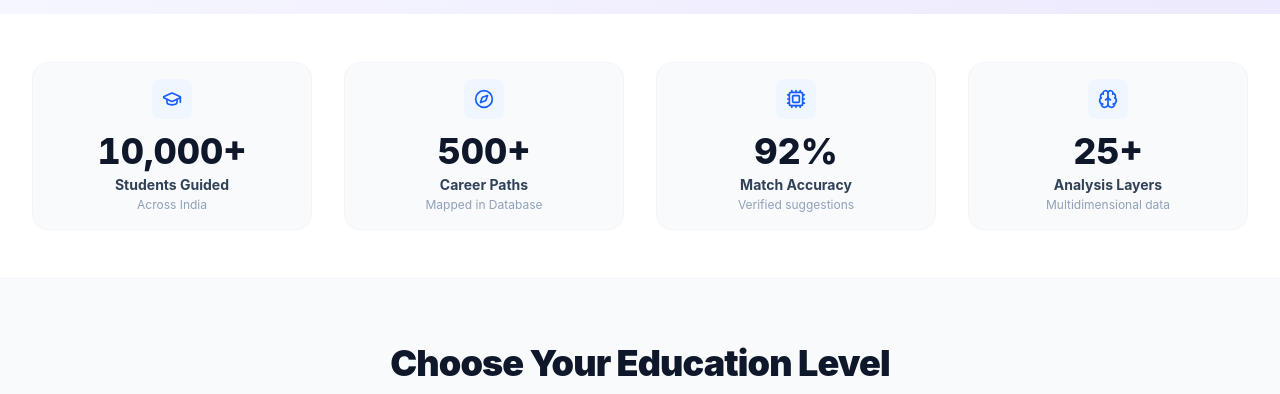
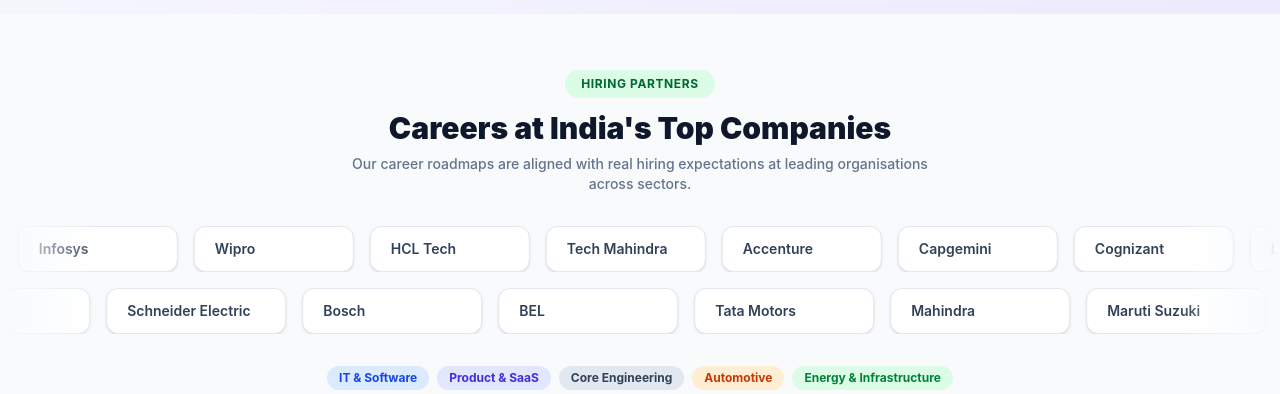
Before and after one commit to ssafa06/Careerassist, a React (Vite) app: page / in a window 1280 px wide. Shown: the part 558-952 px from the top of the page. Built offline with nearby package versions, Linux system fonts and the light colour scheme; no server answers.

Commit message:
feat: add hiring partners infinite marquee section to landing page

```diff
--- a/src/pages/Landing.tsx
+++ b/src/pages/Landing.tsx
@@ -293,6 +293,163 @@
               </div>
             </ScrollAnimate>
           </div>
+        </div>
+      </section>
+
+      {/* ─── HIRING PARTNERS MARQUEE ──────────────────────────────────────────── */}
+      <section className="py-14 bg-slate-50 border-b border-slate-100 overflow-hidden">
+        <div className="max-w-7xl mx-auto px-5 md:px-8 mb-8 text-center">
+          <span className="inline-block bg-green-100 text-green-800 px-4 py-1.5 rounded-full text-xs font-bold uppercase tracking-wider mb-3">
+            Hiring Partners
+          </span>
+          <h2 className="text-2xl md:text-3xl font-black text-slate-900">
+            Careers at India's Top Companies
+          </h2>
+          <p className="text-slate-500 text-sm mt-2 max-w-xl mx-auto font-medium">
+            Our career roadmaps are aligned with real hiring expectations at leading organisations across sectors.
+          </p>
+        </div>
+
+        <style>{`
+          @keyframes marquee-left {
+            0%   { transform: translateX(0); }
+            100% { transform: translateX(-50%); }
+          }
+          @keyframes marquee-right {
+            0%   { transform: translateX(-50%); }
+            100% { transform: translateX(0); }
+          }
+          .marquee-track-left  { animation: marquee-left  28s linear infinite; }
+          .marquee-track-right { animation: marquee-right 28s linear infinite; }
+          .marquee-track-left:hover,
+          .marquee-track-right:hover { animation-play-state: paused; }
+        `}</style>
+
+        {/* Row 1 — IT & Software + Product & SaaS */}
+        <div className="relative mb-4" style={{ maskImage: "linear-gradient(to right, transparent 0%, black 8%, black 92%, transparent 100%)" }}>
+          <div className="flex marquee-track-left whitespace-nowrap gap-4">
+            {[
+              { name: "TCS",          domain: "tcs.com" },
+              { name: "Infosys",      domain: "infosys.com" },
+              { name: "Wipro",        domain: "wipro.com" },
+              { name: "HCL Tech",     domain: "hcltech.com" },
+              { name: "Tech Mahindra",domain: "techmahindra.com" },
+              { name: "Accenture",    domain: "accenture.com" },
+              { name: "Capgemini",    domain: "capgemini.com" },
+              { name: "Cognizant",    domain: "cognizant.com" },
+              { name: "LTIMindtree", domain: "ltimindtree.com" },
+              { name: "IBM",          domain: "ibm.com" },
+              { name: "Microsoft",    domain: "microsoft.com" },
+              { name: "Google",       domain: "about.google" },
+              { name: "Amazon",       domain: "amazon.com" },
+              { name: "Oracle",       domain: "oracle.com" },
+              { name: "Adobe",        domain: "adobe.com" },
+              { name: "Zoho",         domain: "zoho.com" },
+              { name: "Freshworks",   domain: "freshworks.com" },
+              { name: "Salesforce",   domain: "salesforce.com" },
+              // duplicate for seamless loop
+              { name: "TCS",          domain: "tcs.com" },
+              { name: "Infosys",      domain: "infosys.com" },
+              { name: "Wipro",        domain: "wipro.com" },
+              { name: "HCL Tech",     domain: "hcltech.com" },
+              { name: "Tech Mahindra",domain: "techmahindra.com" },
+              { name: "Accenture",    domain: "accenture.com" },
+              { name: "Capgemini",    domain: "capgemini.com" },
+              { name: "Cognizant",    domain: "cognizant.com" },
+              { name: "LTIMindtree", domain: "ltimindtree.com" },
+              { name: "IBM",          domain: "ibm.com" },
+              { name: "Microsoft",    domain: "microsoft.com" },
+              { name: "Google",       domain: "about.google" },
+              { name: "Amazon",       domain: "amazon.com" },
+              { name: "Oracle",       domain: "oracle.com" },
+              { name: "Adobe",        domain: "adobe.com" },
+              { name: "Zoho",         domain: "zoho.com" },
+              { name: "Freshworks",   domain: "freshworks.com" },
+              { name: "Salesforce",   domain: "salesforce.com" },
+            ].map((co, i) => (
+              <div
+                key={`r1-${i}`}
+                className="inline-flex items-center gap-3 bg-white border border-slate-200 rounded-xl px-5 py-3 shadow-sm hover:shadow-md hover:border-blue-400 transition-all duration-200 cursor-default shrink-0"
+                style={{ minWidth: 160 }}
+              >
+                <img
+                  src={`https://www.google.com/s2/favicons?domain=${co.domain}&sz=32`}
+                  alt={co.name}
+                  className="w-6 h-6 object-contain rounded"
+                  onError={(e) => { (e.target as HTMLImageElement).style.display = "none"; }}
+                />
+                <span className="text-sm font-semibold text-slate-700 whitespace-nowrap">{co.name}</span>
+              </div>
+            ))}
+          </div>
+        </div>
+
+        {/* Row 2 — Core Engineering + Automotive + Energy — scrolls right */}
+        <div className="relative" style={{ maskImage: "linear-gradient(to right, transparent 0%, black 8%, black 92%, transparent 100%)" }}>
+          <div className="flex marquee-track-right whitespace-nowrap gap-4">
+            {[
+              { name: "L&T",              domain: "larsentoubro.com" },
+              { name: "Siemens",          domain: "siemens.com" },
+              { name: "ABB",              domain: "global.abb" },
+              { name: "Schneider Electric",domain: "se.com" },
+              { name: "Bosch",            domain: "bosch.in" },
+              { name: "BEL",              domain: "bel-india.in" },
+              { name: "Tata Motors",      domain: "tatamotors.com" },
+              { name: "Mahindra",         domain: "mahindra.com" },
+              { name: "Maruti Suzuki",    domain: "marutisuzuki.com" },
+              { name: "Hyundai",          domain: "hyundai.com" },
+              { name: "Ashok Leyland",    domain: "ashokleyland.com" },
+              { name: "Reliance",         domain: "ril.com" },
+              { name: "NTPC",             domain: "ntpc.co.in" },
+              { name: "IOCL",             domain: "iocl.com" },
+              { name: "Power Grid",       domain: "powergrid.in" },
+              { name: "Adani Green",      domain: "adanigreenenergy.com" },
+              // duplicate for seamless loop
+              { name: "L&T",              domain: "larsentoubro.com" },
+              { name: "Siemens",          domain: "siemens.com" },
+              { name: "ABB",              domain: "global.abb" },
+              { name: "Schneider Electric",domain: "se.com" },
+              { name: "Bosch",            domain: "bosch.in" },
+              { name: "BEL",              domain: "bel-india.in" },
+              { name: "Tata Motors",      domain: "tatamotors.com" },
+              { name: "Mahindra",         domain: "mahindra.com" },
+              { name: "Maruti Suzuki",    domain: "marutisuzuki.com" },
+              { name: "Hyundai",          domain: "hyundai.com" },
+              { name: "Ashok Leyland",    domain: "ashokleyland.com" },
+              { name: "Reliance",         domain: "ril.com" },
+              { name: "NTPC",             domain: "ntpc.co.in" },
+              { name: "IOCL",             domain: "iocl.com" },
+              { name: "Power Grid",       domain: "powergrid.in" },
+              { name: "Adani Green",      domain: "adanigreenenergy.com" },
+            ].map((co, i) => (
+              <div
+                key={`r2-${i}`}
+                className="inline-flex items-center gap-3 bg-white border border-slate-200 rounded-xl px-5 py-3 shadow-sm hover:shadow-md hover:border-blue-400 transition-all duration-200 cursor-default shrink-0"
+                style={{ minWidth: 180 }}
+              >
+                <img
+                  src={`https://www.google.com/s2/favicons?domain=${co.domain}&sz=32`}
+                  alt={co.name}
+                  className="w-6 h-6 object-contain rounded"
+                  onError={(e) => { (e.target as HTMLImageElement).style.display = "none"; }}
+                />
+                <span className="text-sm font-semibold text-slate-700 whitespace-nowrap">{co.name}</span>
+              </div>
+            ))}
+          </div>
+        </div>
+
+        {/* Sector labels row */}
+        <div className="max-w-7xl mx-auto px-5 md:px-8 mt-8 flex flex-wrap gap-2 justify-center">
+          {[
+            { label: "IT & Software", color: "bg-blue-100 text-blue-700" },
+            { label: "Product & SaaS", color: "bg-indigo-100 text-indigo-700" },
+            { label: "Core Engineering", color: "bg-slate-200 text-slate-700" },
+            { label: "Automotive", color: "bg-orange-100 text-orange-700" },
+            { label: "Energy & Infrastructure", color: "bg-green-100 text-green-700" },
+          ].map(s => (
+            <span key={s.label} className={`${s.color} text-xs font-bold px-3 py-1 rounded-full`}>{s.label}</span>
+          ))}
         </div>
       </section>
 
```
